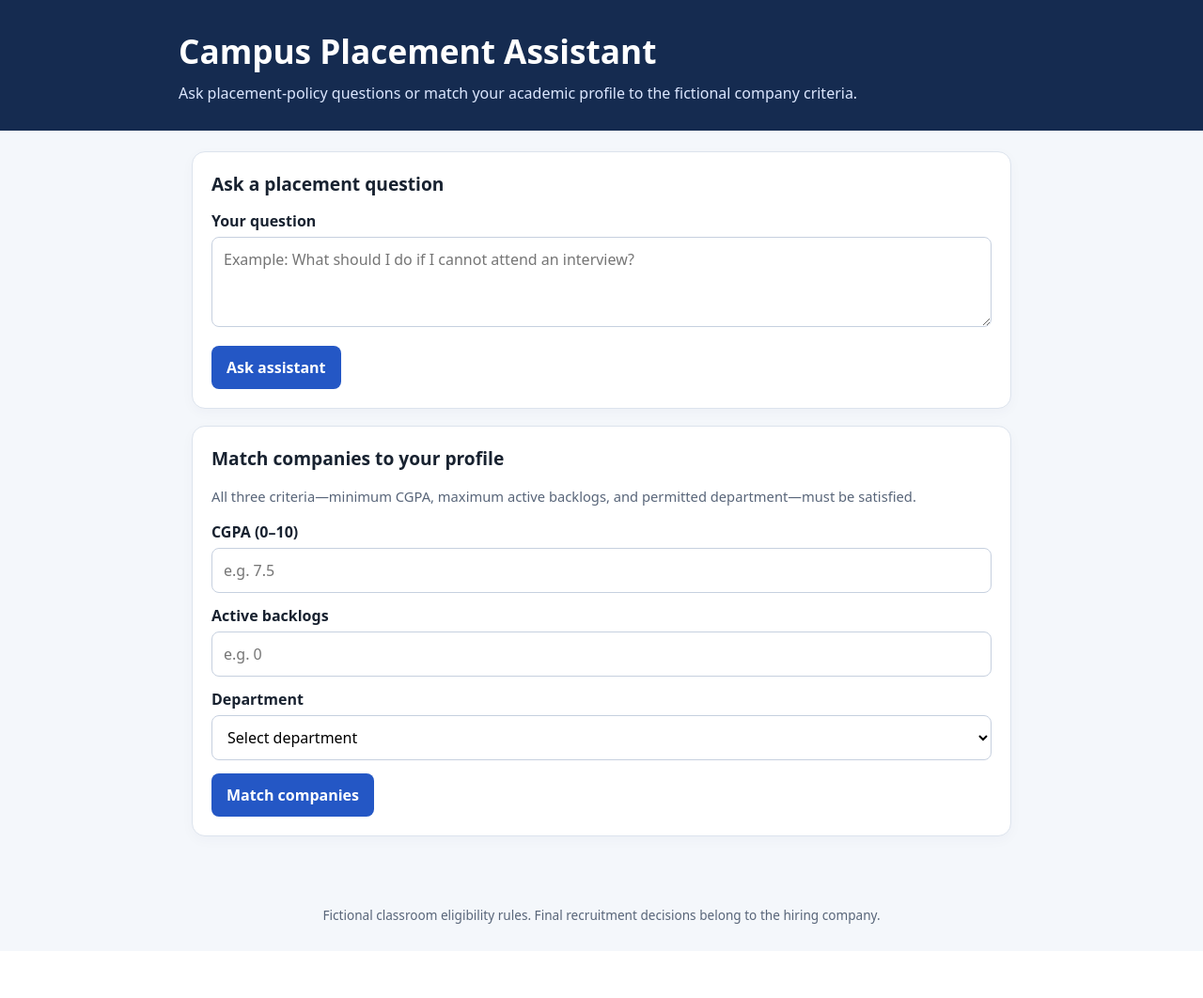
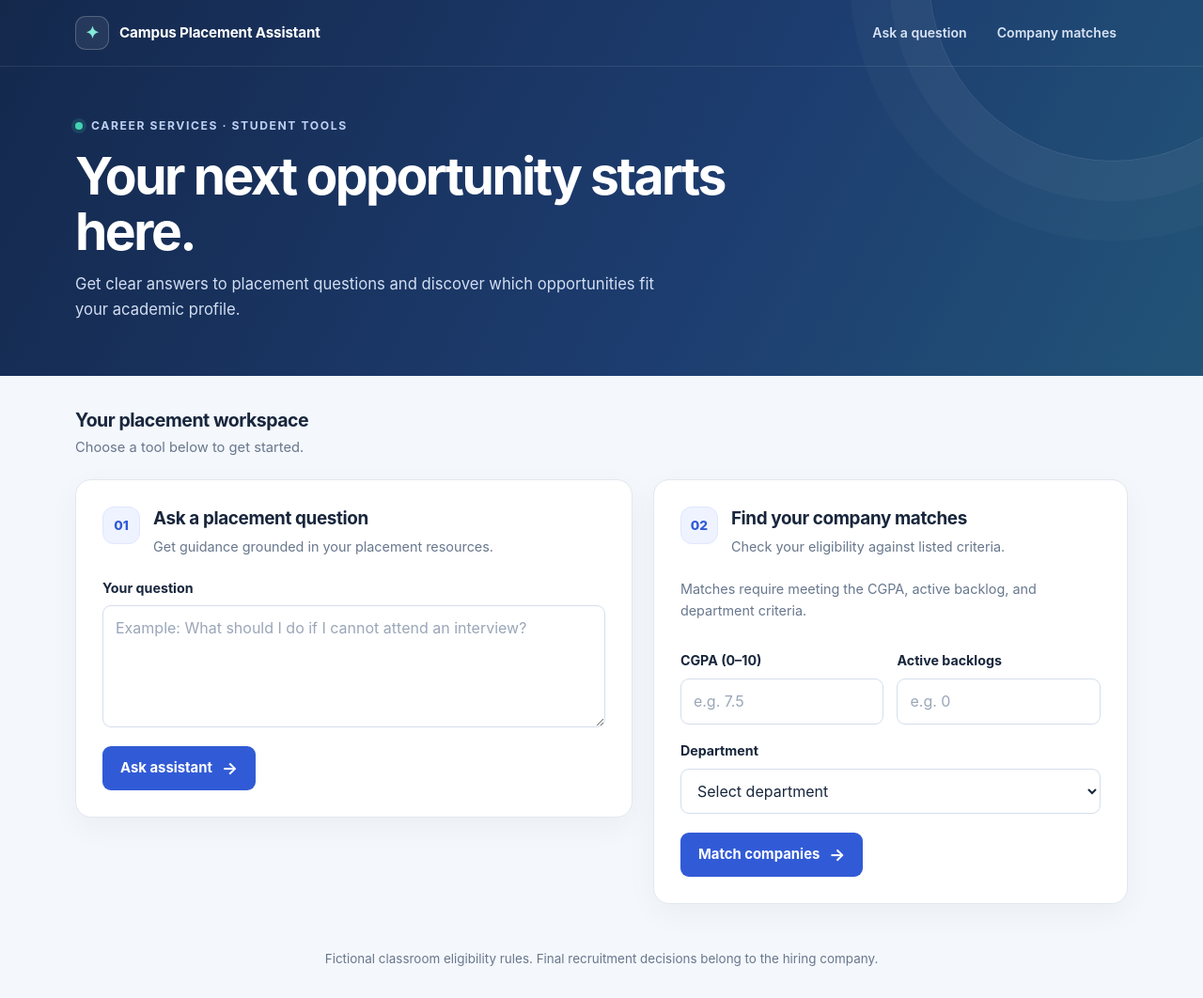
Before and after one commit to subash0018/campus-placement-assistant, a Flask app: page / in a window 1280 px wide. Shown: the whole page at 94% size. Before the commit the page ends 983 px from the top, so only its background shows below. Run offline with Flask 3, Linux system fonts and the light colour scheme.

Commit message:
Improve frontend design

```diff
--- a/templates/index.html
+++ b/templates/index.html
@@ -5,41 +5,126 @@
   <meta name="viewport" content="width=device-width, initial-scale=1">
   <title>Campus Placement Assistant</title>
   <style>
-    :root { color-scheme: light; --ink:#182230; --muted:#586579; --line:#dce3ed; --blue:#2457c5; --bg:#f4f7fb; }
+    :root {
+      color-scheme:light;
+      --ink:#18263c;
+      --muted:#68778d;
+      --line:#e2e8f0;
+      --blue:#315bd6;
+      --blue-dark:#2348b7;
+      --teal:#43d2b2;
+      --bg:#f4f7fb;
+    }
     * { box-sizing:border-box; }
-    body { margin:0; background:var(--bg); color:var(--ink); font:16px/1.5 system-ui,-apple-system,Segoe UI,sans-serif; }
-    header { background:#152b50; color:white; padding:28px 18px; }
-    header .wrap, main { max-width:900px; margin:auto; }
-    h1 { margin:0 0 6px; font-size:clamp(1.5rem,4vw,2.2rem); }
-    header p { margin:0; color:#dce7ff; }
-    main { padding:22px 14px 48px; }
-    .card { background:white; border:1px solid var(--line); border-radius:14px; padding:20px; margin-bottom:18px; box-shadow:0 4px 14px #152b5008; }
-    h2 { margin:0 0 12px; font-size:1.2rem; }
-    label { display:block; font-weight:650; margin:12px 0 5px; }
-    input, select, textarea { width:100%; padding:11px 12px; border:1px solid #c6d0df; border-radius:8px; font:inherit; background:white; }
-    button { margin-top:14px; border:0; border-radius:8px; background:var(--blue); color:white; font:inherit; font-weight:700; padding:11px 16px; cursor:pointer; }
-    button:hover { filter:brightness(.93); }
-    .result { background:#f7f9ff; border-left:4px solid var(--blue); padding:14px; border-radius:6px; margin-top:14px; overflow-wrap:anywhere; }
-    .error { background:#fff1f0; border-left-color:#c62828; }
-    .muted { color:var(--muted); font-size:.92rem; }
-    ul { padding-left:22px; }
-    .company { border:1px solid var(--line); border-radius:8px; padding:12px; margin:8px 0; }
+    html { scroll-behavior:smooth; }
+    body { margin:0; background:var(--bg); color:var(--ink); font:16px/1.6 Inter,ui-sans-serif,system-ui,-apple-system,"Segoe UI",sans-serif; }
+    .hero { position:relative; overflow:hidden; color:#fff; background:linear-gradient(118deg,#14284c 0%,#1d3d70 60%,#225477 100%); }
+    .hero::after { position:absolute; top:-220px; right:-100px; width:390px; height:390px; border:1px solid #ffffff20; border-radius:50%; box-shadow:0 0 0 42px #ffffff08,0 0 0 84px #ffffff06; content:""; pointer-events:none; }
+    .container { width:min(1120px,calc(100% - 48px)); margin:0 auto; }
+    .topbar { position:relative; z-index:1; border-bottom:1px solid #ffffff18; }
+    .nav-inner { display:flex; min-height:70px; align-items:center; justify-content:space-between; gap:24px; }
+    .brand { display:inline-flex; align-items:center; gap:11px; color:#fff; font-size:.95rem; font-weight:750; letter-spacing:-.01em; text-decoration:none; }
+    .brand-mark { display:grid; width:36px; height:36px; place-items:center; border:1px solid #ffffff35; border-radius:11px; background:#ffffff12; color:#83ead5; font-size:1.1rem; }
+    .nav-links { display:flex; align-items:center; gap:8px; }
+    .nav-links a { padding:8px 12px; border-radius:8px; color:#d8e3f5; font-size:.88rem; font-weight:600; text-decoration:none; transition:background .18s,color .18s; }
+    .nav-links a:hover { background:#ffffff12; color:#fff; }
+    .hero-content { position:relative; z-index:1; padding:49px 0 58px; }
+    .eyebrow { display:inline-flex; align-items:center; gap:9px; margin:0 0 14px; color:#bfd0f1; font-size:.76rem; font-weight:750; letter-spacing:.13em; text-transform:uppercase; }
+    .eyebrow::before { width:8px; height:8px; border-radius:50%; background:var(--teal); box-shadow:0 0 0 4px #43d2b225; content:""; }
+    h1 { max-width:700px; margin:0 0 12px; font-size:clamp(2.2rem,5vw,3.45rem); line-height:1.08; letter-spacing:-.045em; }
+    .hero-copy { max-width:640px; margin:0; color:#d2def2; font-size:1.04rem; }
+    main { padding:34px 0 48px; }
+    .intro { display:flex; align-items:end; justify-content:space-between; gap:20px; margin:0 0 22px; }
+    .intro h2 { margin:0; font-size:1.22rem; letter-spacing:-.025em; }
+    .intro p { margin:4px 0 0; color:var(--muted); font-size:.92rem; }
+    .workspace { display:grid; grid-template-columns:minmax(0,1.08fr) minmax(340px,.92fr); align-items:start; gap:22px; }
+    .card { min-width:0; padding:28px; border:1px solid var(--line); border-radius:17px; background:#fff; box-shadow:0 10px 32px #18263c0b; transition:box-shadow .2s,transform .2s; }
+    .workspace .card:hover { transform:translateY(-2px); box-shadow:0 14px 38px #18263c12; }
+    .card-heading { display:flex; align-items:flex-start; gap:14px; margin-bottom:22px; }
+    .step { display:grid; width:40px; height:40px; flex:0 0 40px; place-items:center; border:1px solid #dfe7ff; border-radius:12px; background:#eff3ff; color:var(--blue); font-size:.86rem; font-weight:800; }
+    h2 { margin:0; font-size:1.18rem; line-height:1.35; letter-spacing:-.02em; }
+    .card-heading p { margin:5px 0 0; color:var(--muted); font-size:.9rem; }
+    label { display:block; margin:17px 0 7px; font-size:.89rem; font-weight:700; }
+    input, select, textarea { display:block; width:100%; min-height:48px; padding:11px 13px; border:1px solid #d5deea; border-radius:9px; outline:none; color:var(--ink); background:#fff; font:inherit; transition:border-color .16s,box-shadow .16s; }
+    textarea { min-height:130px; resize:vertical; }
+    input::placeholder, textarea::placeholder { color:#9aa6b8; }
+    input:focus, select:focus, textarea:focus { border-color:var(--blue); box-shadow:0 0 0 3px #315bd61c; }
+    .profile-grid { display:grid; grid-template-columns:1fr 1fr; gap:0 14px; }
+    button { display:inline-flex; min-height:47px; align-items:center; justify-content:center; gap:10px; margin-top:20px; padding:0 19px; border:0; border-radius:9px; background:var(--blue); color:#fff; font:inherit; font-size:.93rem; font-weight:750; cursor:pointer; transition:background .18s,transform .18s,box-shadow .18s; }
+    button::after { content:"→"; font-size:1.12rem; line-height:1; }
+    button:hover { transform:translateY(-1px); background:var(--blue-dark); box-shadow:0 6px 16px #315bd638; }
+    button:focus-visible, .nav-links a:focus-visible, .brand:focus-visible { outline:3px solid var(--teal); outline-offset:3px; }
+    .result { margin-top:21px; padding:17px 18px; border:1px solid #dce6ff; border-left:4px solid var(--blue); border-radius:10px; background:#f7f9ff; overflow-wrap:anywhere; }
+    .result p { margin:7px 0 0; }
+    .result h3 { margin:18px 0 7px; font-size:.98rem; }
+    .result h3:first-child { margin-top:0; }
+    .error { border-color:#f3d0cd; border-left-color:#c62828; background:#fff5f4; }
+    .muted { color:var(--muted); font-size:.9rem; }
+    ul { margin:7px 0 0; padding-left:21px; }
+    li { padding:2px 0; }
+    .company { margin:10px 0; padding:13px 15px; border:1px solid var(--line); border-radius:10px; background:#fff; }
     .company strong { display:block; }
-    footer { text-align:center; color:var(--muted); font-size:.85rem; padding:8px 16px 28px; }
+    footer { padding:0 0 30px; color:var(--muted); font-size:.84rem; text-align:center; }
+    @media (max-width:800px) {
+      .workspace { grid-template-columns:1fr; }
+      .hero-content { padding:40px 0 46px; }
+    }
+    @media (max-width:480px) {
+      .container { width:calc(100% - 32px); }
+      .nav-inner { min-height:62px; gap:10px; }
+      .brand { gap:8px; font-size:.87rem; }
+      .brand-mark { width:33px; height:33px; }
+      .nav-links { gap:2px; }
+      .nav-links a { padding:7px 8px; font-size:.77rem; }
+      .hero-content { padding:35px 0 40px; }
+      .intro { display:block; }
+      .card { padding:22px 19px; border-radius:14px; }
+      .profile-grid { grid-template-columns:1fr; }
+      button { width:100%; }
+    }
+    @media (prefers-reduced-motion:reduce) {
+      html { scroll-behavior:auto; }
+      *, *::before, *::after { transition-duration:.01ms !important; }
+    }
   </style>
 </head>
 <body>
-<header><div class="wrap">
-  <h1>Campus Placement Assistant</h1>
-  <p>Ask placement-policy questions or match your academic profile to the fictional company criteria.</p>
-</div></header>
-<main>
+<header class="hero">
+  <nav class="topbar" aria-label="Main navigation">
+    <div class="container nav-inner">
+      <a class="brand" href="#" aria-label="Campus Placement Assistant home">
+        <span class="brand-mark" aria-hidden="true">✦</span>
+        <span>Campus Placement Assistant</span>
+      </a>
+      <div class="nav-links">
+        <a href="#question-section">Ask a question</a>
+        <a href="#matching-section">Company matches</a>
+      </div>
+    </div>
+  </nav>
+  <div class="container hero-content">
+    <p class="eyebrow">Career services · Student tools</p>
+    <h1>Your next opportunity starts here.</h1>
+    <p class="hero-copy">Get clear answers to placement questions and discover which opportunities fit your academic profile.</p>
+  </div>
+</header>
+<main class="container">
+  <div class="intro">
+    <div>
+      <h2>Your placement workspace</h2>
+      <p>Choose a tool below to get started.</p>
+    </div>
+  </div>
   {% if error %}
   <section class="card"><div class="result error"><strong>Input or application error</strong><p>{{ error }}</p></div></section>
   {% endif %}
 
-  <section class="card">
-    <h2>Ask a placement question</h2>
+  <div class="workspace">
+  <section class="card" id="question-section">
+    <div class="card-heading">
+      <span class="step" aria-hidden="true">01</span>
+      <div><h2>Ask a placement question</h2><p>Get guidance grounded in your placement resources.</p></div>
+    </div>
     <form method="post">
       <input type="hidden" name="action" value="ask_question">
       <label for="question">Your question</label>
@@ -54,15 +139,24 @@
     {% endif %}
   </section>
 
-  <section class="card">
-    <h2>Match companies to your profile</h2>
-    <p class="muted">All three criteria—minimum CGPA, maximum active backlogs, and permitted department—must be satisfied.</p>
+  <section class="card" id="matching-section">
+    <div class="card-heading">
+      <span class="step" aria-hidden="true">02</span>
+      <div><h2>Find your company matches</h2><p>Check your eligibility against listed criteria.</p></div>
+    </div>
+    <p class="muted">Matches require meeting the CGPA, active backlog, and department criteria.</p>
     <form method="post">
       <input type="hidden" name="action" value="match_companies">
-      <label for="cgpa">CGPA (0–10)</label>
-      <input id="cgpa" name="cgpa" type="number" min="0" max="10" step="0.01" required value="{{ form_values.cgpa }}" placeholder="e.g. 7.5">
-      <label for="active_backlogs">Active backlogs</label>
-      <input id="active_backlogs" name="active_backlogs" type="number" min="0" step="1" required value="{{ form_values.active_backlogs }}" placeholder="e.g. 0">
+      <div class="profile-grid">
+        <div>
+          <label for="cgpa">CGPA (0–10)</label>
+          <input id="cgpa" name="cgpa" type="number" min="0" max="10" step="0.01" required value="{{ form_values.cgpa }}" placeholder="e.g. 7.5">
+        </div>
+        <div>
+          <label for="active_backlogs">Active backlogs</label>
+          <input id="active_backlogs" name="active_backlogs" type="number" min="0" step="1" required value="{{ form_values.active_backlogs }}" placeholder="e.g. 0">
+        </div>
+      </div>
       <label for="department">Department</label>
       <select id="department" name="department" required>
         <option value="">Select department</option>
@@ -88,7 +182,8 @@
       </div>
     {% endif %}
   </section>
+  </div>
 </main>
-<footer>Fictional classroom eligibility rules. Final recruitment decisions belong to the hiring company.</footer>
+<footer class="container">Fictional classroom eligibility rules. Final recruitment decisions belong to the hiring company.</footer>
 </body>
 </html>
```
